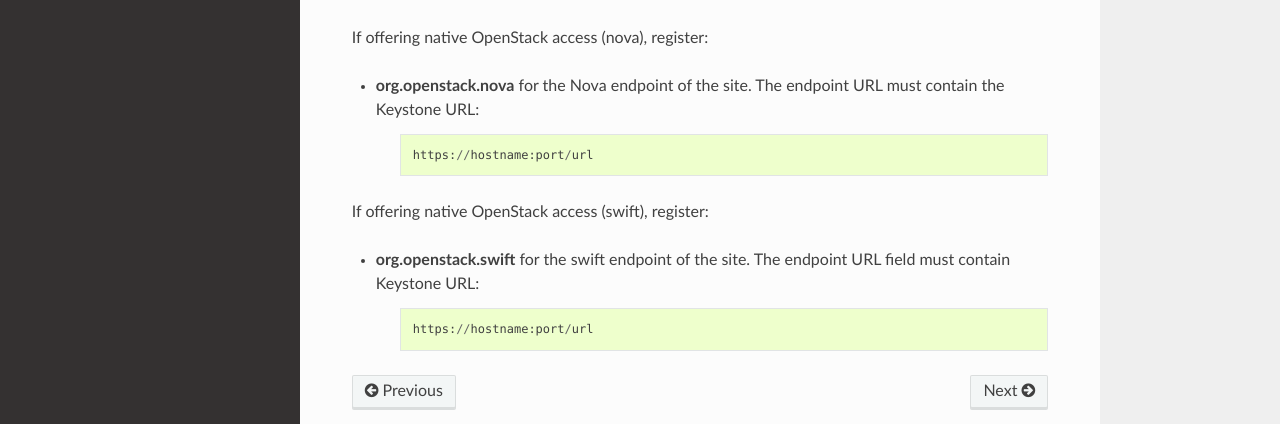
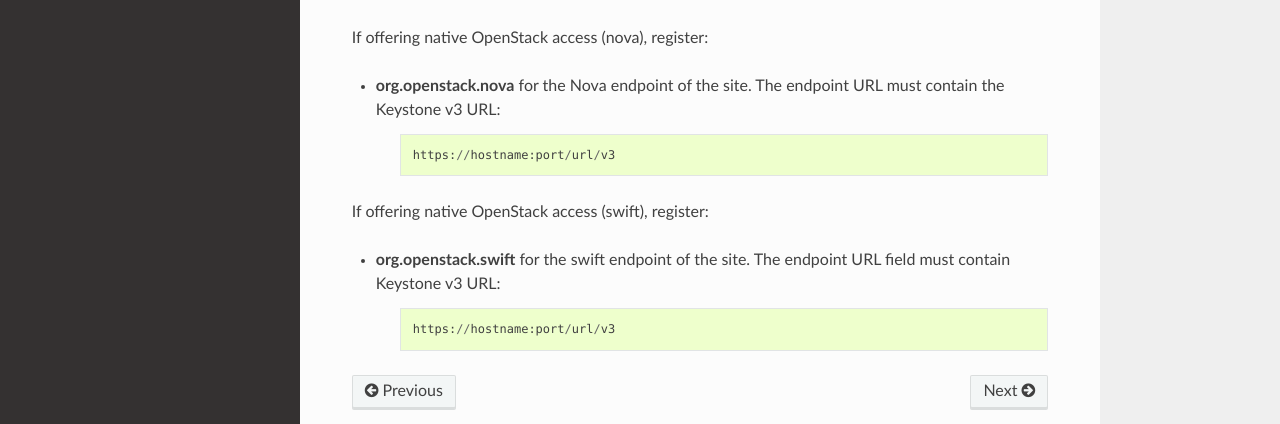
Before and after one commit to EGI-Federation/fedcloud-integration-documentation, a Sphinx documentation site: the page built from source/registration.rst, in a window 1280 px wide and 1234 px high. Shown: the part 694-1118 px from the top of the window. Built offline with Sphinx 7.4.7 and the Read the Docs theme 2.0.0, drawn with Linux system fonts in a browser that asks for light colours.

Commit message:
Include v3 explicitly (#37)

```diff
--- a/source/registration.rst
+++ b/source/registration.rst
@@ -23,19 +23,19 @@
 
 If offering native OpenStack access (nova), register:
 
-* **org.openstack.nova** for the Nova endpoint of the site.  The endpoint URL must contain the Keystone URL:
+* **org.openstack.nova** for the Nova endpoint of the site. The endpoint URL must contain the Keystone v3 URL:
 
     ::
 
-        https://hostname:port/url
+        https://hostname:port/url/v3
 
 If offering native OpenStack access (swift), register:
 
-* **org.openstack.swift** for the swift endpoint of the site. The endpoint URL field must contain Keystone URL:
+* **org.openstack.swift** for the swift endpoint of the site. The endpoint URL field must contain Keystone v3 URL:
 
     ::
 
-        https://hostname:port/url
+        https://hostname:port/url/v3
 
 .. TODO: CLARIFY IF THIS IS TRUE, not bringing any value atm
     Site should also declare the following properties using the *Site Extension Properties* feature:
```
